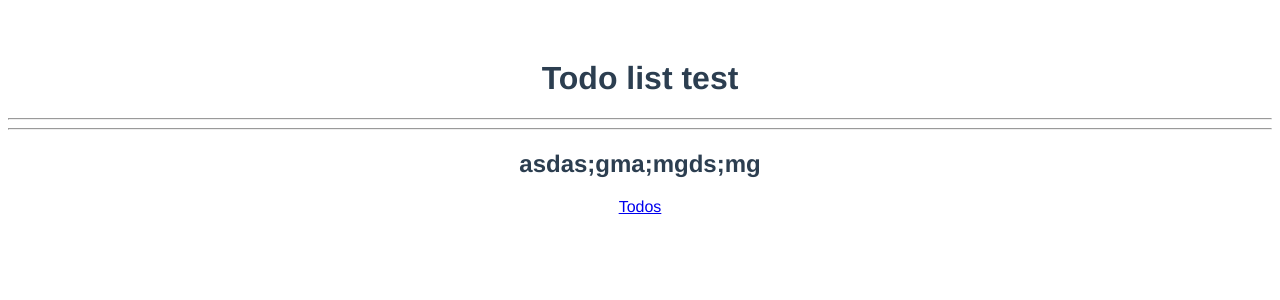
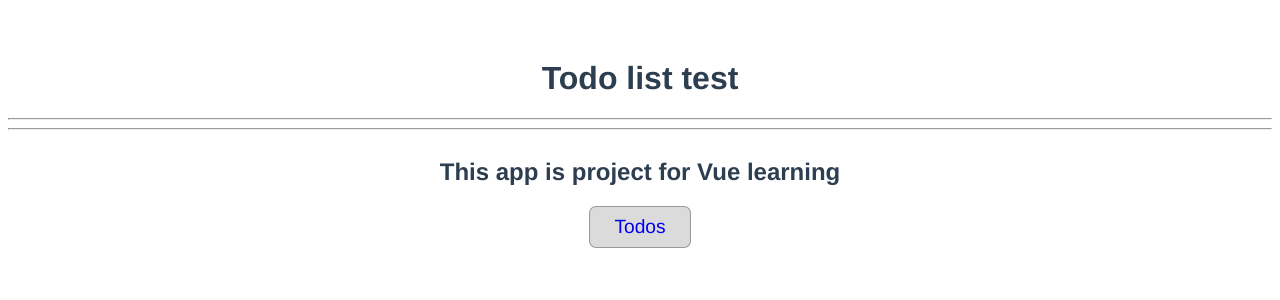
Before and after one commit to suhorada/VueLearning, a Vue app: page / in a window 1280 px wide. Shown: the top 300 px of the page. Built offline with nearby package versions, Linux system fonts and the light colour scheme; the HTML template or start-up script is replaced by a standard one.

Commit message:
vuex add todo, getAll, without rendering

```diff
--- a/package.json
+++ b/package.json
@@ -15,7 +15,8 @@
   "dependencies": {
     "@vue/composition-api": "^1.0.0",
     "vue": "^2.5.2",
-    "vue-router": "^3.0.1"
+    "vue-router": "^3.0.1",
+    "vuex": "^3.6.2"
   },
   "devDependencies": {
     "autoprefixer": "^7.1.2",
--- a/src/components/Loader.vue
+++ b/src/components/Loader.vue
@@ -39,5 +39,4 @@
     height: 32px;
   }
 }
-
 </style>
--- a/src/components/TodoList.vue
+++ b/src/components/TodoList.vue
@@ -8,11 +8,14 @@
         v-on:todoDelete="todoDelete"
       />
     </ul>
+    <button v-on:click="log">test</button>
   </div>
 </template>
 
 <script>
 import TodoItem from '@/components/TodoItem.vue'
+import { mapGetters } from 'vuex'
+
 export default {
   props: ['todos'],
   components: {
@@ -21,7 +24,14 @@ export default {
   methods: {
     todoDelete (id) {
       this.$emit('todoDelete', id)
+    },
+    log () {
+      this.$store.dispatch('addTodo', {todo: {id: 1, text: 228, completed: false}, listName: 'list1'})
+      // console.log(this.allTodos)
     }
+  },
+  computed: {
+    ...mapGetters(['allTodos'])
   }
 }
 </script>
--- /dev/null
+++ b/src/localStorage/index.js
@@ -0,0 +1,3 @@
+export function setLS (key, value) {
+  localStorage.setItem(String(key), JSON.stringify(value))
+}
--- a/src/main.js
+++ b/src/main.js
@@ -5,6 +5,7 @@ import Vue from 'vue'
 
 import App from './App'
 import router from './router'
+import store from './store'
 
 Vue.config.productionTip = false
 // Vue.use(VueMaterial)
@@ -13,5 +14,6 @@ Vue.config.productionTip = false
 new Vue({
   render: h => h(App),
   el: '#app',
-  router
+  router,
+  store
 }).$mount('#app')
--- /dev/null
+++ b/src/store/actionst.type.js
@@ -0,0 +1,2 @@
+export const ADD_TODO = 'ADD_TODO'
+export const GET_TODOS = 'GET_TODOS'
--- /dev/null
+++ b/src/store/index.js
@@ -0,0 +1,19 @@
+import Vue from 'vue'
+import Vuex from 'vuex'
+
+// import home from './home.module'
+// import auth from './auth.module'
+// import article from './article.module'
+// import profile from './profile.module'
+import todos from '@/store/todos.module'
+
+Vue.use(Vuex)
+
+export default new Vuex.Store({
+  modules: {
+    todos
+    // auth,
+    // article,
+    // profile
+  }
+})
--- /dev/null
+++ b/src/store/todos.module.js
@@ -0,0 +1,49 @@
+import { setLS } from '../localStorage'
+import { ADD_TODO } from './actionst.type'
+
+// state = {
+//   todos: {
+//     listName:
+//       [
+//         {
+//           id: number,
+//           text: string,
+//           completed: bool
+//         }
+//       ]
+//     }
+//   ]
+// }
+export const state = {
+  todos: {/* list1: */}
+}
+
+export const actions = {
+  addTodo (context, todo) {
+    // console.log('ct-------------------', context)
+    context.commit(ADD_TODO, todo)
+  }
+}
+
+export const mutations = {
+  [ADD_TODO] (state, todo) {
+    // console.log('todo==============', todo)
+    if (state.todos[todo.listName]) {
+      state.todos[todo.listName].push(todo.todo)
+    } else state.todos[todo.listName] = [todo.todo]
+    setLS('todos', state.todos)
+  }
+}
+
+export const getters = {
+  allTodos () {
+    return state.todos
+  }
+}
+
+export default {
+  state,
+  actions,
+  mutations,
+  getters
+}
--- a/src/views/Home.vue
+++ b/src/views/Home.vue
@@ -1,13 +1,56 @@
 <template>
-    <div>
-        <h2>asdas;gma;mgds;mg</h2>
-        <router-link to="/todos">Todos</router-link>
-    </div>
+  <div class="center">
+    <h2>This app is project for Vue learning</h2>
+    <router-link class="link" to="/todos">
+      <span class="link-div">
+        Todos
+      </span>
+    </router-link>
+  </div>
 </template>
 
 <script>
-import { defineComponent } from '@vue/composition-api'
+// import { mapGetters } from 'vuex'
 
-export default defineComponent({
-})
+export default {
+  name: 'Home'
+  // computed: {
+  //   ...mapGetters(['currentCount'])
+  // }
+}
 </script>
+
+<style scoped>
+  .link {
+    font-size: 1.2rem;
+    text-decoration-line: none;
+  }
+
+  .link-div {
+    display: flex;
+    align-items: center;
+    justify-content: center;
+    border: 1px solid rgba(128, 128, 128, 0.726);
+    border-radius: 7px;
+    width: 100px;
+    height: 40px;
+    background-color: rgba(185, 185, 185, 0.507);
+    transition: 0.5s;
+  }
+
+  .link-div:hover {
+    background-color: rgba(128, 128, 128, 0.507);
+    transition: 0.5s;
+  }
+
+  .center {
+    display: flex;
+    flex-direction: column;
+    justify-content: center;
+    align-items: center;
+  }
+
+  .link:visited {
+    color: black;
+  }
+</style>
--- a/src/views/Todos.vue
+++ b/src/views/Todos.vue
@@ -40,9 +40,7 @@ export default {
     },
     addTodo (todo) { this.todos.push(todo) },
     load () {
-      setTimeout(() => {
-        this.loading = false
-      }, 10000)
+      this.loading = false
     }
   },
   mounted () {
```
Also changed, not shown: src/store/mutations.type.js (added), 1 other file (tests, documents, lock files or other folders).
